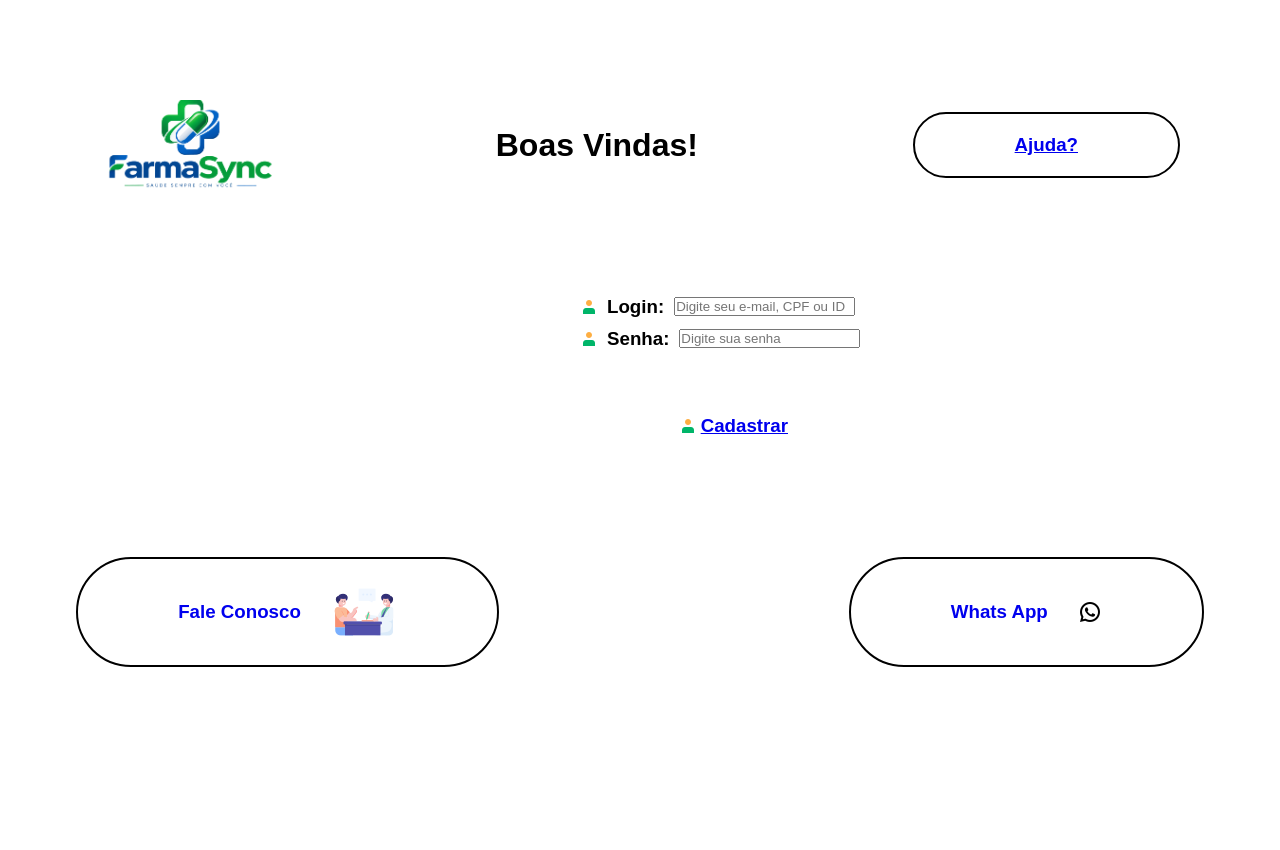
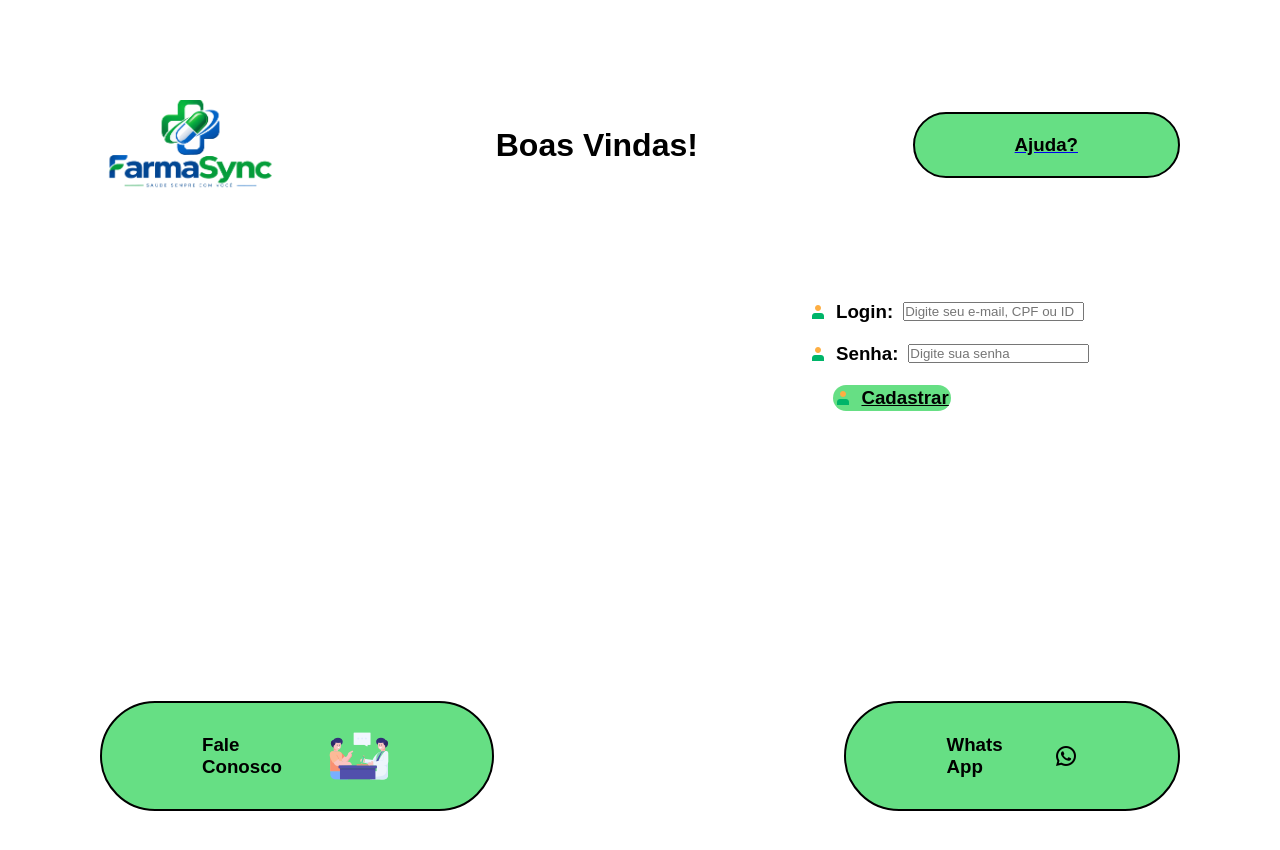
Before and after one commit to FarmaSync-Plus/Front_end, a plain HTML site: page Cadastrar.html in a window 1280 px wide. Before the commit the page ends 800 px from the top, so only its background shows below. Drawn offline with Linux system fonts and the light colour scheme.

Commit message:
Atualização Boas-Vindas!

```diff
--- a/cadastrar.css
+++ b/cadastrar.css
@@ -24,18 +24,21 @@ img {
     gap: 15px 10px;
 
     width: fit-content;
-    margin-left: 45%;
-    padding: 5px;
+    margin-left: 800px;
+    padding: 10px;
 }
 
 .cadastrar a {
     display: flex;
     align-items: center;
-    gap: 5px;
+    gap: 10px;
 
     width: fit-content;
     margin-left: 20%;
-    padding: 55px;
+    padding: 2px;
+    background-color: #66DF84;
+    color: #000;
+    border-radius: 150px;
 }
 
 .cadastrar h3 {
@@ -46,6 +49,8 @@ img {
     justify-content: center;
     gap: 350px;
     margin-top: 60px;
+
+    padding: 220px 100px;
 }
 
 
@@ -61,6 +66,8 @@ img {
     text-decoration: none;
     border-radius: 150px;
     border: 2px solid #000;
+    background-color: #66DF84;
+    color: #000;
 }
 
 .boas-vindas h3 {
@@ -75,4 +82,7 @@ img {
     text-decoration: none;
     border-radius: 150px;
     border: 2px solid #000;
+    background-color: #66DF84;
+    color: #000;
+
 }
```
